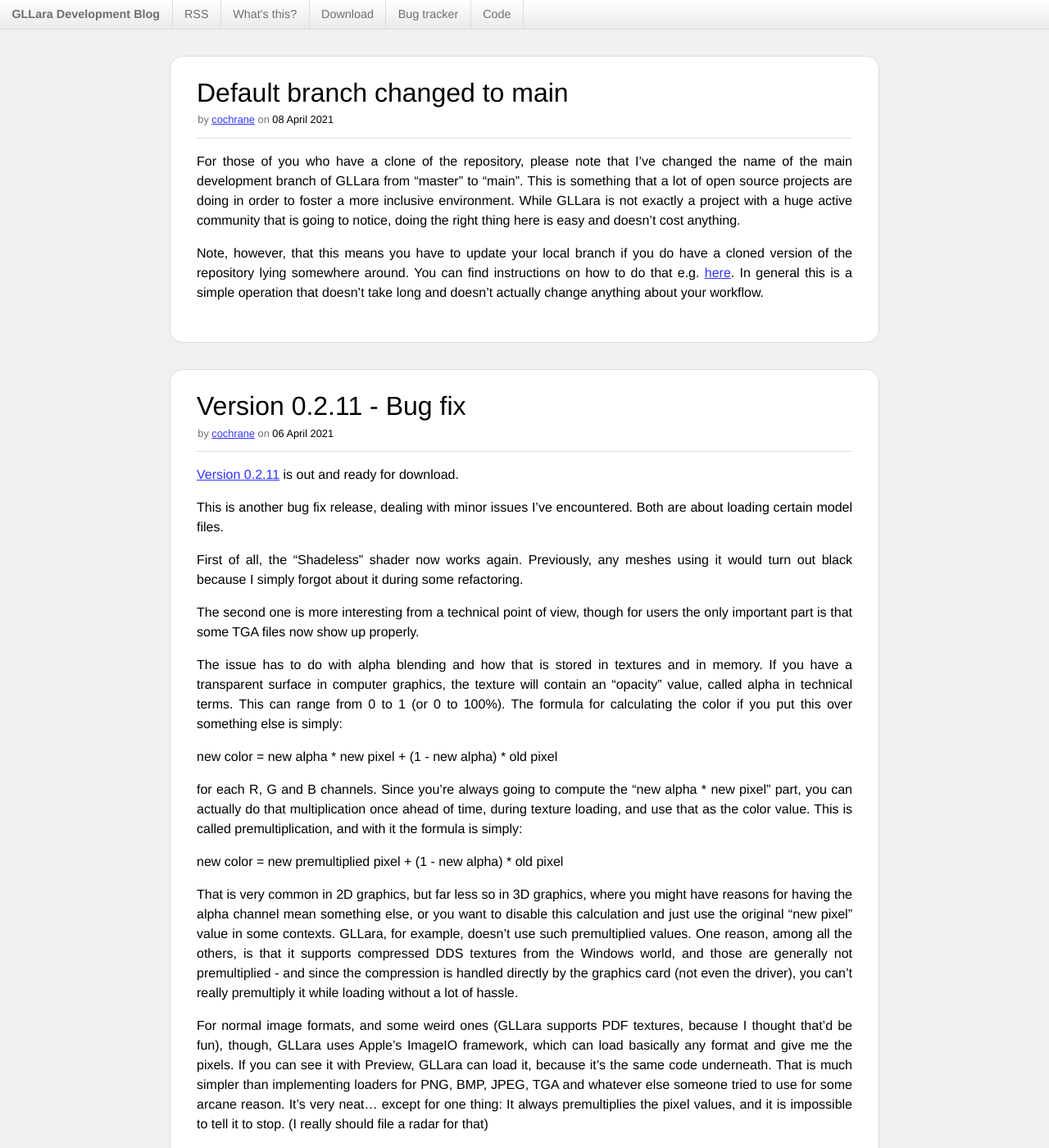
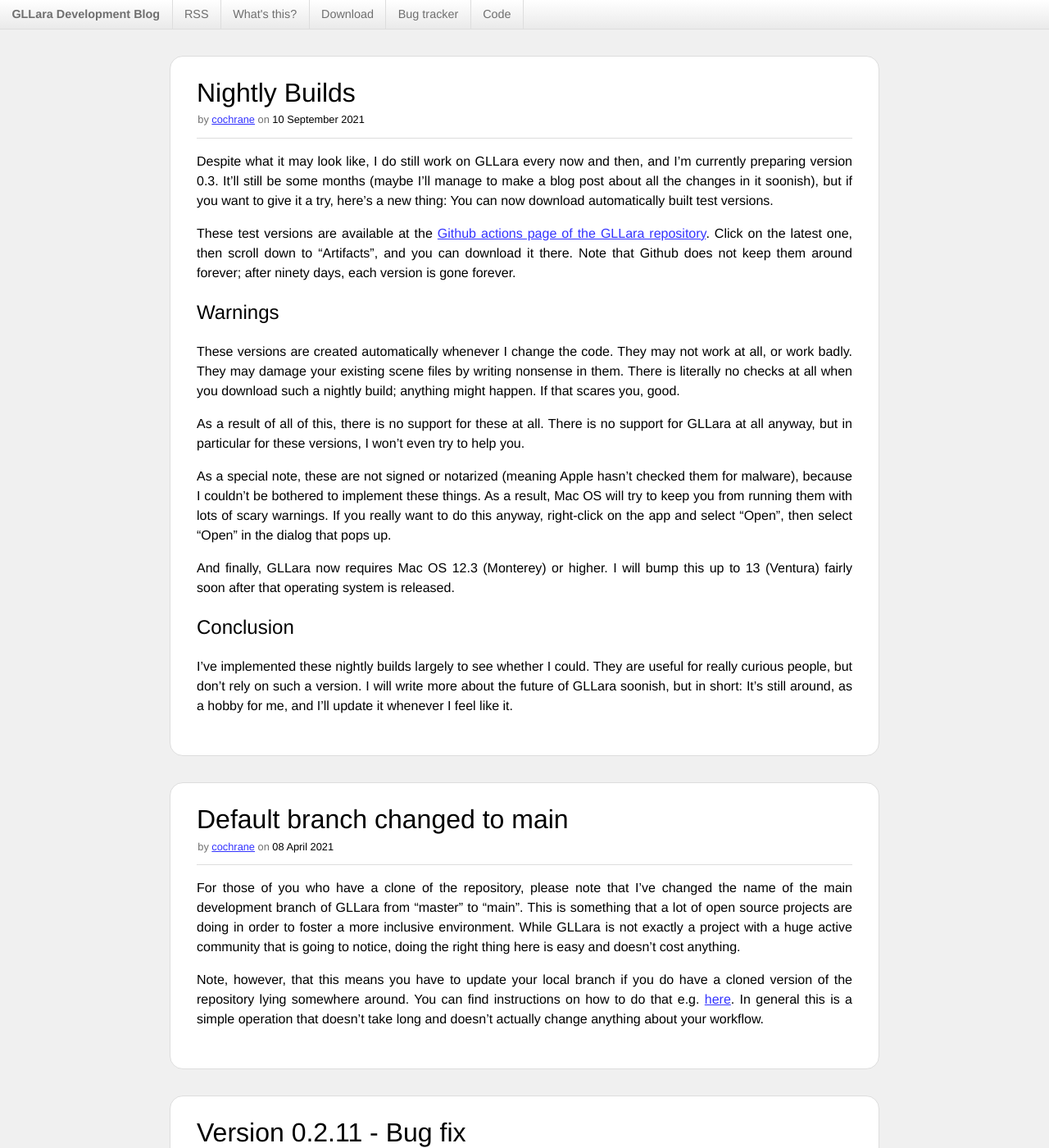
Before and after one commit to cochrane/GLLara, a Jekyll site: the page built from index.html, in a window 1280 px wide and 1400 px high. Shown: the whole window at 82% size. Built offline with Jekyll 4.4.1, drawn with Linux system fonts in a browser that asks for light colours; the list of posts is cut into pages by our own code; some of the changed text lies outside the part shown.

Commit message:
Blog post about nightly builds

```diff
--- /dev/null
+++ b/_posts/2021-09-10-nightly-builds.md
@@ -0,0 +1,23 @@
+---
+title: Nightly Builds
+author: cochrane
+layout: default
+---
+
+Despite what it may look like, I do still work on GLLara every now and then, and I'm currently preparing version 0.3. It'll still be some months (maybe I'll manage to make a blog post about all the changes in it soonish), but if you want to give it a try, here's a new thing: You can now download automatically built test versions.
+
+These test versions are available at the [Github actions page of the GLLara repository](https://github.com/cochrane/GLLara/actions/workflows/objective-c-xcode.yml). Click on the latest one, then scroll down to "Artifacts", and you can download it there. Note that Github does not keep them around forever; after ninety days, each version is gone forever.
+
+## Warnings
+
+These versions are created automatically whenever I change the code. They may not work at all, or work badly. They may damage your existing scene files by writing nonsense in them. There is literally no checks at all when you download such a nightly build; anything might happen. If that scares you, good.
+
+As a result of all of this, there is no support for these at all. There is no support for GLLara at all anyway, but in particular for these versions, I won't even try to help you.
+
+As a special note, these are not signed or notarized (meaning Apple hasn't checked them for malware), because I couldn't be bothered to implement these things. As a result, Mac OS will try to keep you from running them with lots of scary warnings. If you really want to do this anyway, right-click on the app and select "Open", then select "Open" in the dialog that pops up.
+
+And finally, GLLara now requires Mac OS 12.3 (Monterey) or higher. I will bump this up to 13 (Ventura) fairly soon after that operating system is released.
+
+## Conclusion
+
+I've implemented these nightly builds largely to see whether I could. They are useful for really curious people, but don't rely on such a version. I will write more about the future of GLLara soonish, but in short: It's still around, as a hobby for me, and I'll update it whenever I feel like it.
--- a/articles/what-is-gllara/index.md
+++ b/articles/what-is-gllara/index.md
@@ -18,14 +18,14 @@
 System requirements
 -------------------
 
-Any Mac with OS X 10.10 or higher should work. However, there appear to be some problems, sometimes, on ones with Intel HD 4000 graphics cards. Especially more complicated models may cause problems there.
+Any Mac with OS X 12.3 or higher should work. However, there appear to be some problems, sometimes, on ones with Intel HD 4000 graphics cards. Especially more complicated models may cause problems there.
 
 Frequently Asked Questions
 --------------------------
 
 ### Are you going to make a Linux version?
 
-Nope. Anyone who wants to try is free to do so, but since this is all Objective-C, I think they might be better of just using this for inspiration and rewriting much of it in C++. I can help with any questions about the file format.
+Nope. Anyone who wants to try is free to do so, but since this is all Objective-C and Swift, I think they might be better of just using this for inspiration and rewriting much of it in C++. I can help with any questions about the file format.
 
 ### Where can I get models?
 
--- a/index.html
+++ b/index.html
@@ -15,7 +15,7 @@
             {% for page in paginator.posts %}
             <article>
                 {% include article_header.html %}
-                {{ page.content }}
+                {{ page.content }}
             </article>
             {% endfor %}
         </main>
@@ -25,7 +25,7 @@
                 <li><a href="{{site.baseurl}}{{ paginator.previous_page_path }}">{{ paginator.previous_page }}</a></li>
                 {% endif %}
 
-                <li>{{ paginator.page }}</li>
+                <li>{{ paginator.page }}</li>
 
                 {% if paginator.next_page %}
                 <li><a href="{{site.baseurl}}{{ paginator.next_page_path }}">{{ paginator.next_page }}</a></li>
--- a/rss.xml
+++ b/rss.xml
@@ -13,9 +13,9 @@
             <title>{{ post.title }}</title>
             <link>{{site.github.url}}/{{ post.url }}</link>
             <pubDate>{{ post.date | date_to_rfc822 }}</pubDate>
-            <author>{{ post.author }}</author>
+            <author>{{ post.author }}</author>
             <guid isPermaLink="true">{{site.github.url}}/{{ post.url }}</guid>
-            <description>{{ post.content | xml_escape }}</description>
+            <description>{{ post.content | xml_escape }}</description>
         </item>
         {% endfor %}
     </channel>
```
